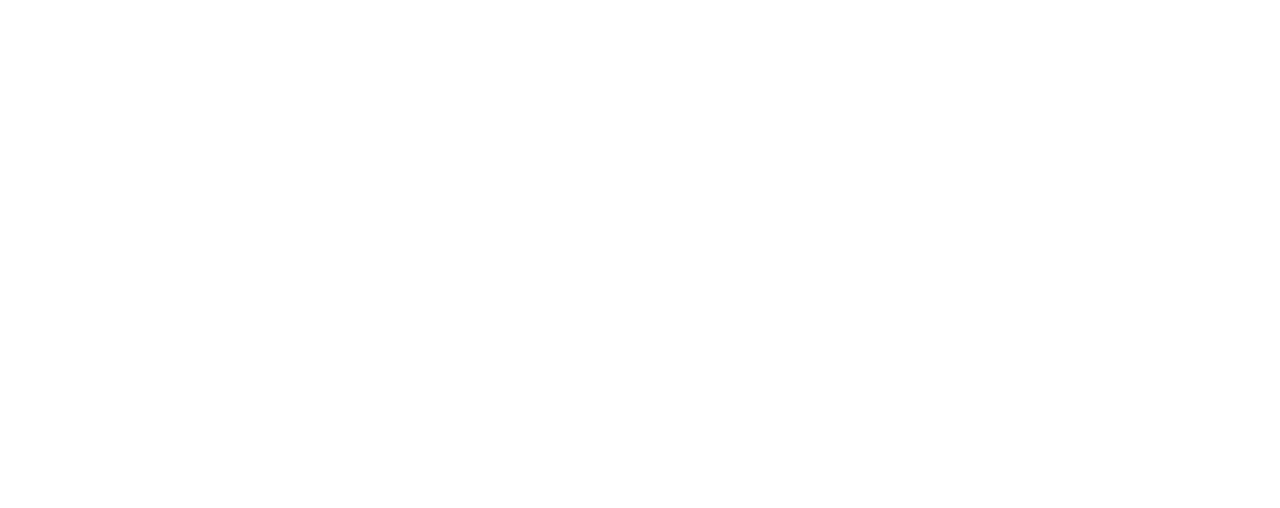
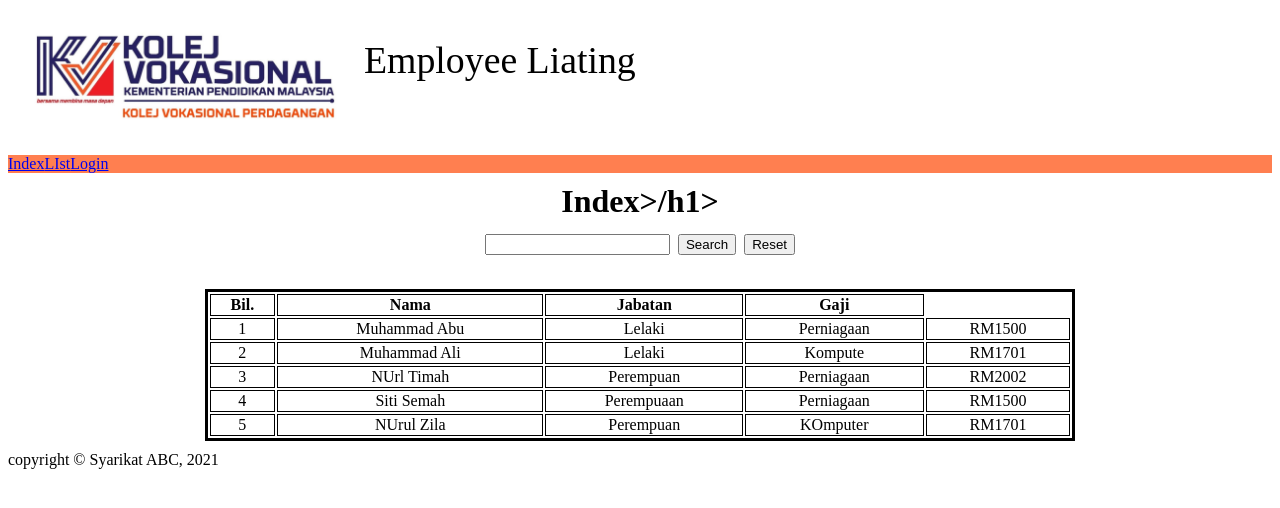
Before and after one commit to fxzhurin/KPD1023_LATIH_TUBI_1, a plain HTML site: page index.html in a window 1280 px wide. Drawn offline with Linux system fonts and the light colour scheme.

Commit message:
Update index.html

```diff
--- a/index.html
+++ b/index.html
@@ -1,2 +1,147 @@
 <html>
   <head>
+    <title>latih tubi 1</title>
+  <style>
+    .header {
+      background-color: burlwood;
+      overflow: hidden;
+    }
+    .header img {
+      width: 25%;
+      float: left;
+      margin: 20px;
+    }
+    .header .font {
+      font-size: 10mm;
+      width: 65%;
+      margin-top: 30px;
+      float: left;
+    }
+    .menu ul {
+      list-style-type: none;
+      background-color: coral;
+      margin: 0;
+      padding: 0;
+      overflow: hidden;
+    }
+      .menu li {
+        float: left;
+    }
+    .manu a {
+      text-decoration: none;
+      color: cornsilk;
+      padding: 20px;
+      display: block;
+    }
+    .menu a:hover {
+      color: black;
+      font-weight: bold;
+      background-color: cornsilk;
+    }
+    .content h1 {
+      margin: 10px;
+      text-align: center;
+    }
+    .content form {
+      text-align: center;
+    }
+    .content table {
+      border: solid 3px;
+      margin: auto;
+      width: 70%;
+    }
+    .content td, th {
+      border: solid 1px;
+      text-align: center;
+    }
+    .kaki {
+      text-align: center;
+      border: solid black;
+      background-color: burlywood;
+      padding: 10px;
+      margin-top: 20px;
+    }
+    box-sizing: cintent-box;
+    margin: 0;
+    }
+
+  </style>
+  </head>
+  <body>
+    <!--HEADER-->
+    <div class="header">
+      <img src="images/logo kv2021.jpg">
+      <div class="font">
+        <font>Employee Liating</font>
+      </div>
+    </div>
+
+    <!--MENU-->
+    <div class="menu">
+     <ul>
+       <li><a href="index.html">Index</a></li>
+       <li><a href="list.html">LIst</a></li>
+       <li><a href="login.html">Login</a></li>
+      </ul>
+    </div>
+    <div class="content">
+    <h1>Index>/h1>
+      <form action="">
+        <input type="text" width="100px">
+        <input type="button" value="Search">
+        <input type="reset" value="Reset">
+      </form>
+
+      <table width="70%">
+        <tr>
+          <th>Bil.</th>
+          <th>Nama</th>
+          <thJantina</th>
+          <th>Jabatan</th>
+          <th>Gaji</th>
+        </tr>
+        <tr>
+          <td>1</td>
+          <td>Muhammad Abu</td>
+          <td>Lelaki</td>
+          <td>Perniagaan</td>
+          <td>RM1500</td>
+        </tr>
+        <tr>
+          <td>2</td>
+          <td>Muhammad Ali</td>
+          <td>Lelaki</td>
+          <td>Kompute</td>
+          <td>RM1701</td>
+        </tr>
+        <tr>
+          <td>3</td>
+          <td>NUrl Timah</td>
+          <td>Perempuan</td>
+          <td>Perniagaan</td>
+          <td>RM2002</td>
+        </tr>
+        <tr>
+          <td>4</td>
+          <td>Siti Semah</td>
+          <td>Perempuaan</td>
+          <td>Perniagaan</td>
+          <td>RM1500</td>
+        </tr>
+        <tr>
+          <td>5</td>
+          <td>NUrul Zila</td>
+          <td>Perempuan</td>
+          <td>KOmputer</td>
+          <td>RM1701</td>
+        </tr>
+      </table>
+      </div>
+
+      <!--FOOTER-->
+      <div class="kai">
+        <font>copyright &copy; Syarikat ABC, 2021</font>
+      </div>
+
+  </body>
+</html>
```
